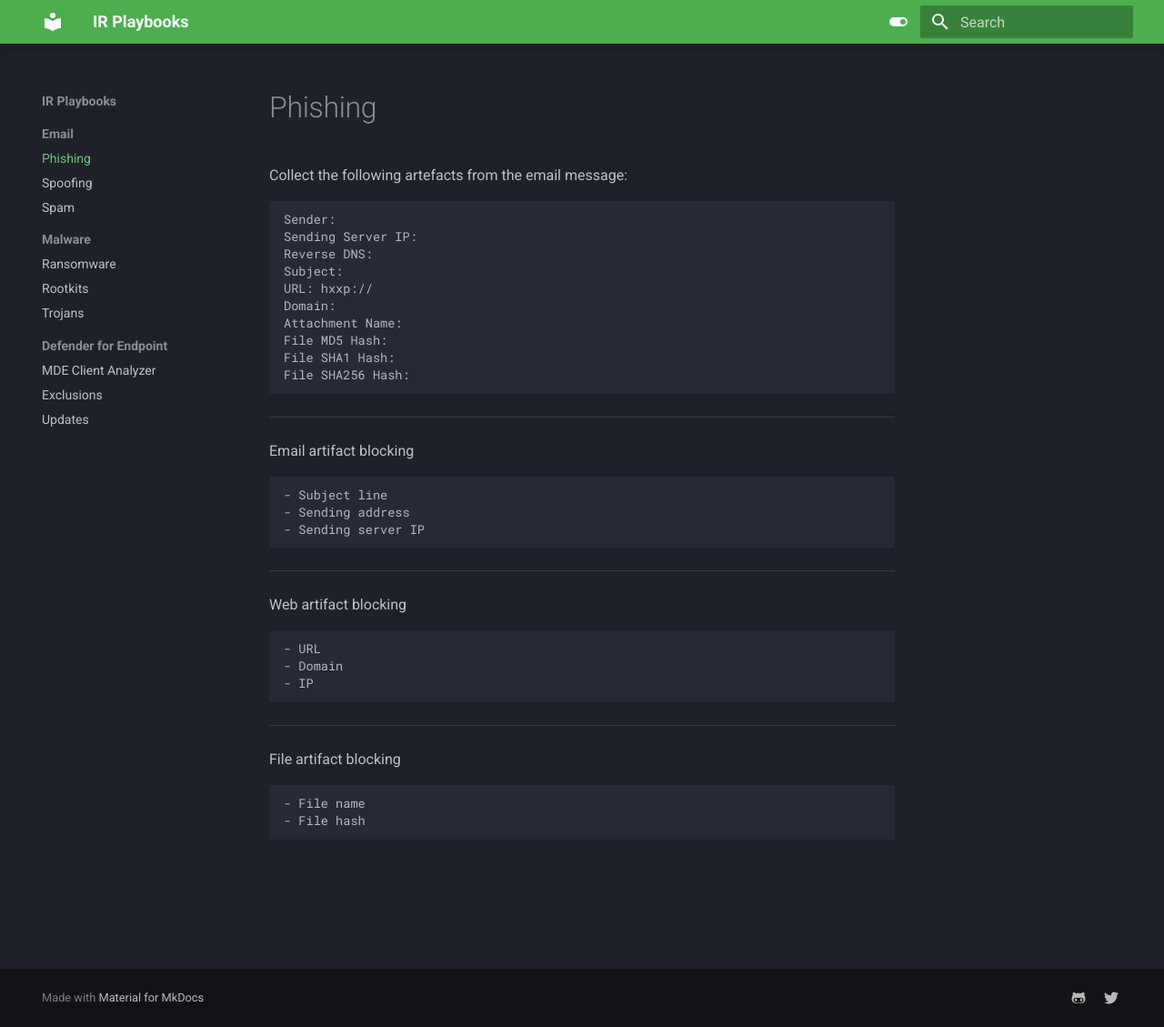
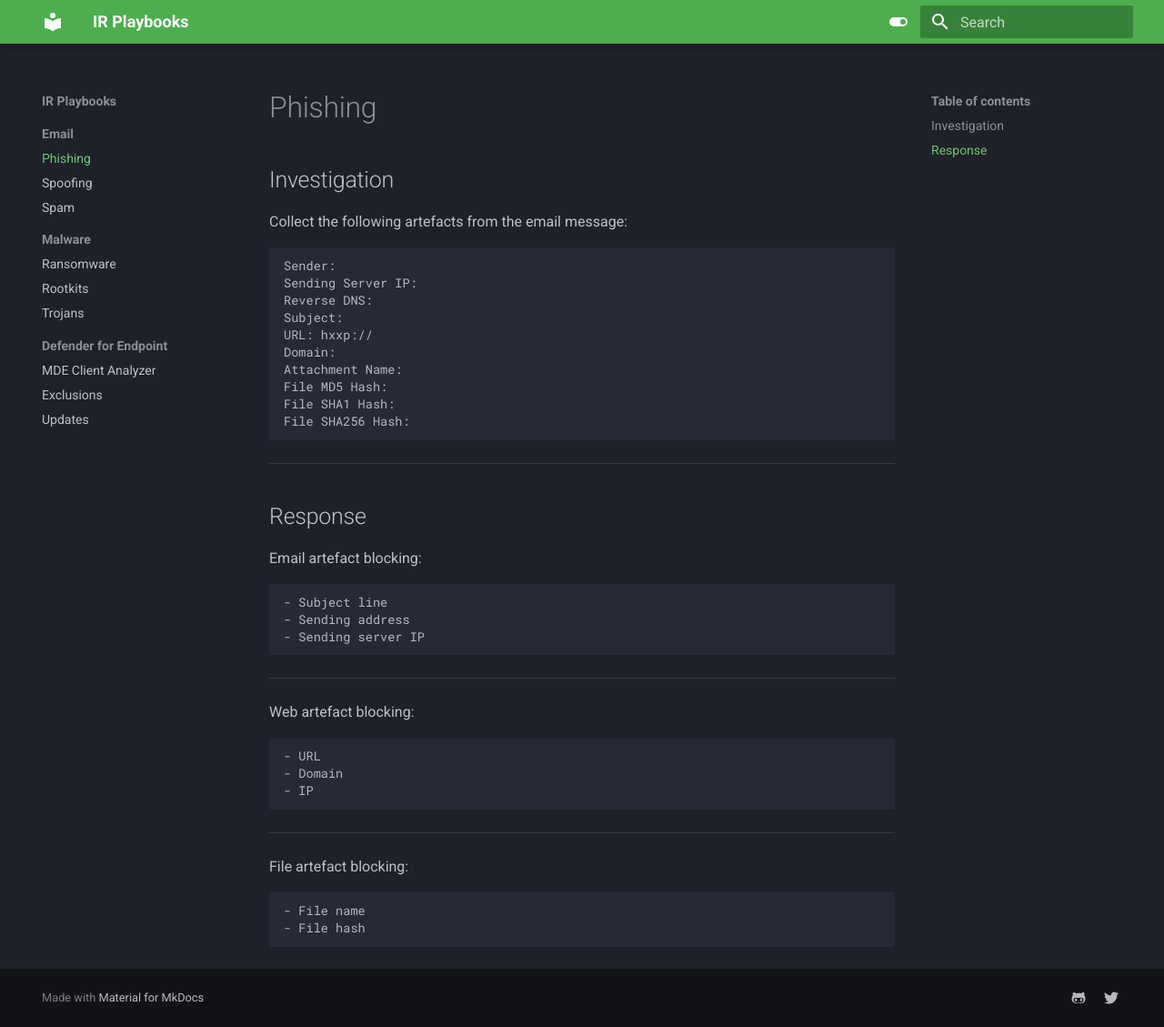
Before and after one commit to HexagonCyber/playbooks, an MkDocs documentation site: the page built from docs/Email/phishing.md, in a window 1280 px wide and 1129 px high. Shown: the whole window at 91% size. Built offline with MkDocs 1.6.1 and Material for MkDocs 9.7.7, drawn with Linux system fonts in a browser that asks for light colours.

Commit message:
Update phishing.md

````diff
--- a/docs/Email/phishing.md
+++ b/docs/Email/phishing.md
@@ -1,4 +1,6 @@
 # Phishing
+
+## Investigation
 
 Collect the following artefacts from the email message:
 
@@ -17,8 +19,9 @@ File SHA256 Hash:
 
 ---
 
+## Response
 
-Email artifact blocking
+Email artefact blocking:
 
 ```
 - Subject line
@@ -28,7 +31,7 @@ Email artifact blocking
 
 ---
 
-Web artifact blocking
+Web artefact blocking:
 
 ```
 - URL
@@ -38,7 +41,7 @@ Web artifact blocking
 
 ---
 
-File artifact blocking
+File artefact blocking:
 
 ```
 - File name
````
